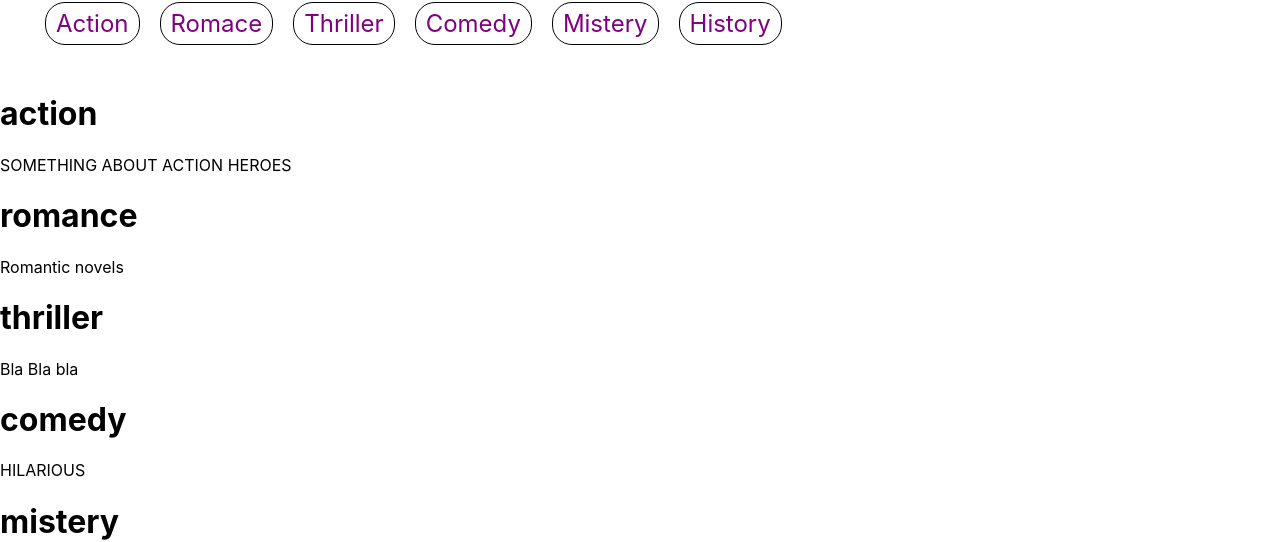
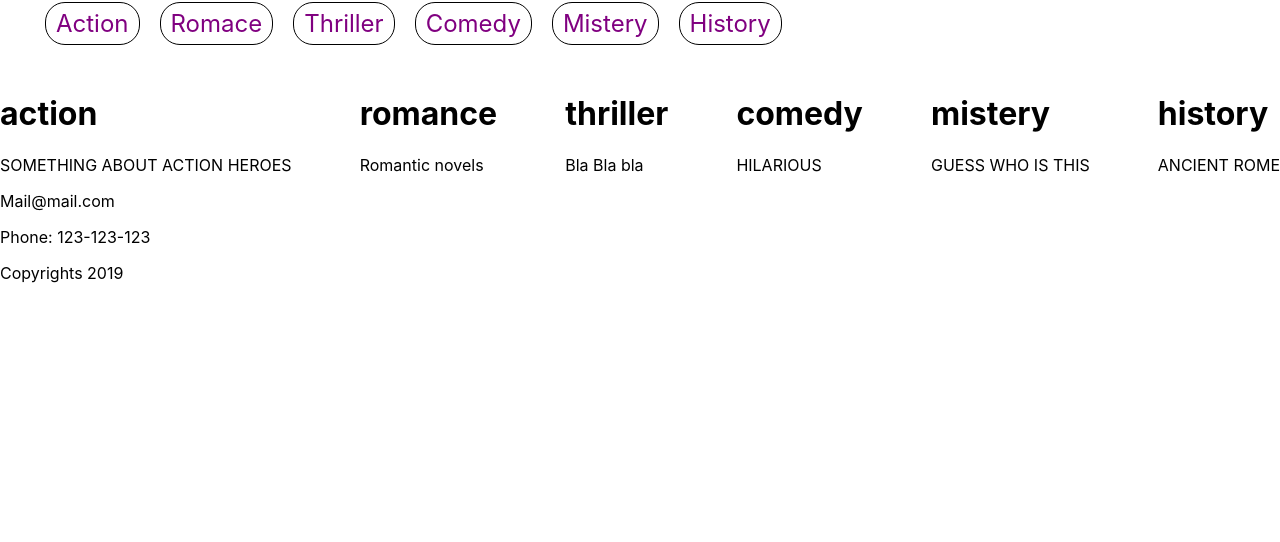
Before and after one commit to philip993/book-store, a React (Create React App) app: page / in a window 1280 px wide. Shown: the part 247-789 px from the top of the page. Built offline with nearby package versions, Linux system fonts and the light colour scheme.

Commit message:
43. Changes in category

```diff
--- a/src/components/category/category.jsx
+++ b/src/components/category/category.jsx
@@ -1,6 +1,9 @@
 import React from "react";
+import { withRouter } from "react-router-dom";
 import CategoryItem from "../category-item/category-item";
 import CATEGORY_DATA from "../../assets/CATEGORY_DATA";
+
+import "./category.scss";
 
 class Category extends React.Component {
   constructor() {
@@ -13,13 +16,13 @@ class Category extends React.Component {
 
   render() {
     return (
-      <div>
+      <div className="category-table">
         {this.state.categories.map(({ id, ...otherProps }) => (
-          <CategoryItem key={id} {...otherProps} />
+          <CategoryItem key={id} {...otherProps} className="c-t-items" />
         ))}
       </div>
     );
   }
 }
 
-export default Category;
+export default withRouter(Category);
--- /dev/null
+++ b/src/components/category/category.scss
@@ -0,0 +1,11 @@
+.category-table {
+    display: flex;
+    justify-content: space-between;
+
+
+    .c-t-items {
+
+        width: 50%;
+        padding: 20px;
+    }
+}
```
